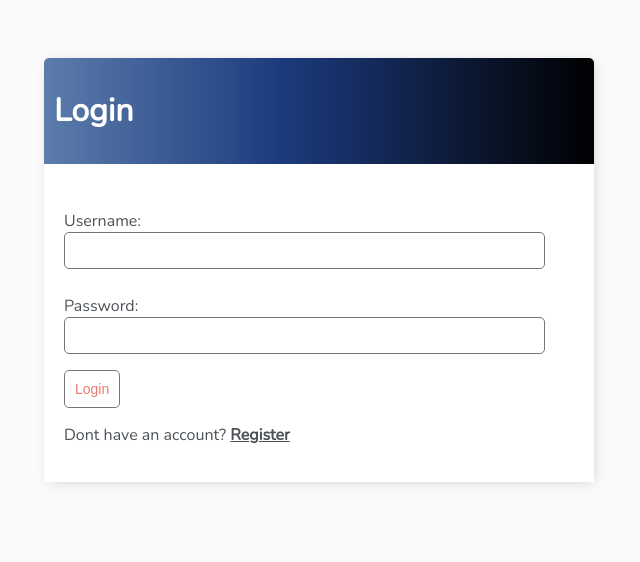
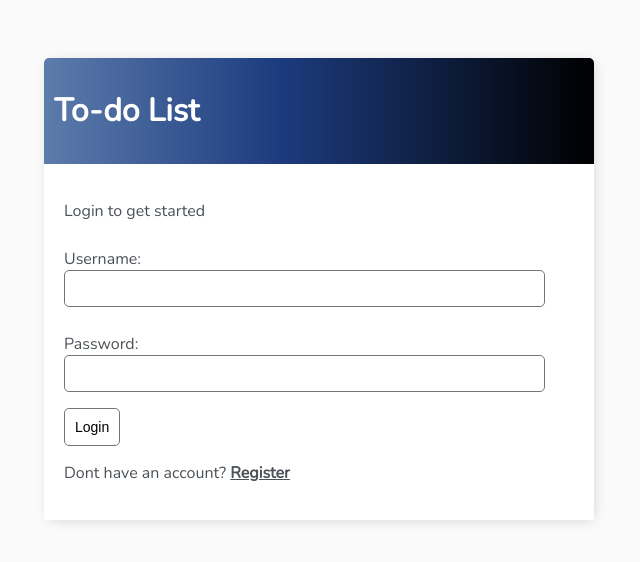
Before and after one commit to miguelalizo/to-do-list, a Django app: page /login/ in a window 1280 px wide. Shown: the top 562 px of the page, without its empty margins (321-961 px from the left). Run offline with Django 4.2, Linux system fonts and the light colour scheme.

Commit message:
Modify styling

```diff
--- a/todo_list/base/templates/base/login.html
+++ b/todo_list/base/templates/base/login.html
@@ -2,10 +2,11 @@
 {% block content %}
 
 <div class="header-bar">
-    <h1>Login</h1>
+    <h1>To-do List</h1>
 </div>
 
 <div class="card-body">
+    <p>Login to get started</p>
     <form method="POST">
         {% csrf_token %}
         {{form.as_p}}
--- a/todo_list/base/templates/base/main.html
+++ b/todo_list/base/templates/base/main.html
@@ -152,10 +152,9 @@
 
 
             #add-link {
-                color: #EB796F;
+                color: #009400;
                 text-decoration: none;
                 font-size: 42px;
-                text-shadow: 1px 1px #81413b;
             }
 
             #search-add-wrapper {
@@ -193,7 +192,7 @@
             .button {
                 border: 1px solid #757575;
                 background-color: #FFF;
-                color: #EB796F;
+                color: #000000;
                 padding: 10px;
                 font-size: 14px;
                 border-radius: 5px;
--- a/todo_list/base/templates/base/task_list.html
+++ b/todo_list/base/templates/base/task_list.html
@@ -18,7 +18,7 @@
 
 
 <div id="search-add-wrapper">
-    <form method="GET" style="margin-top: 20px;display: flex;">
+    <form method="GET" style="display: flex;">
         <input type="text" name="search-area" value="{{search_input}}">
         <input class="button" type="submit" value="Search">
     </form>
```
